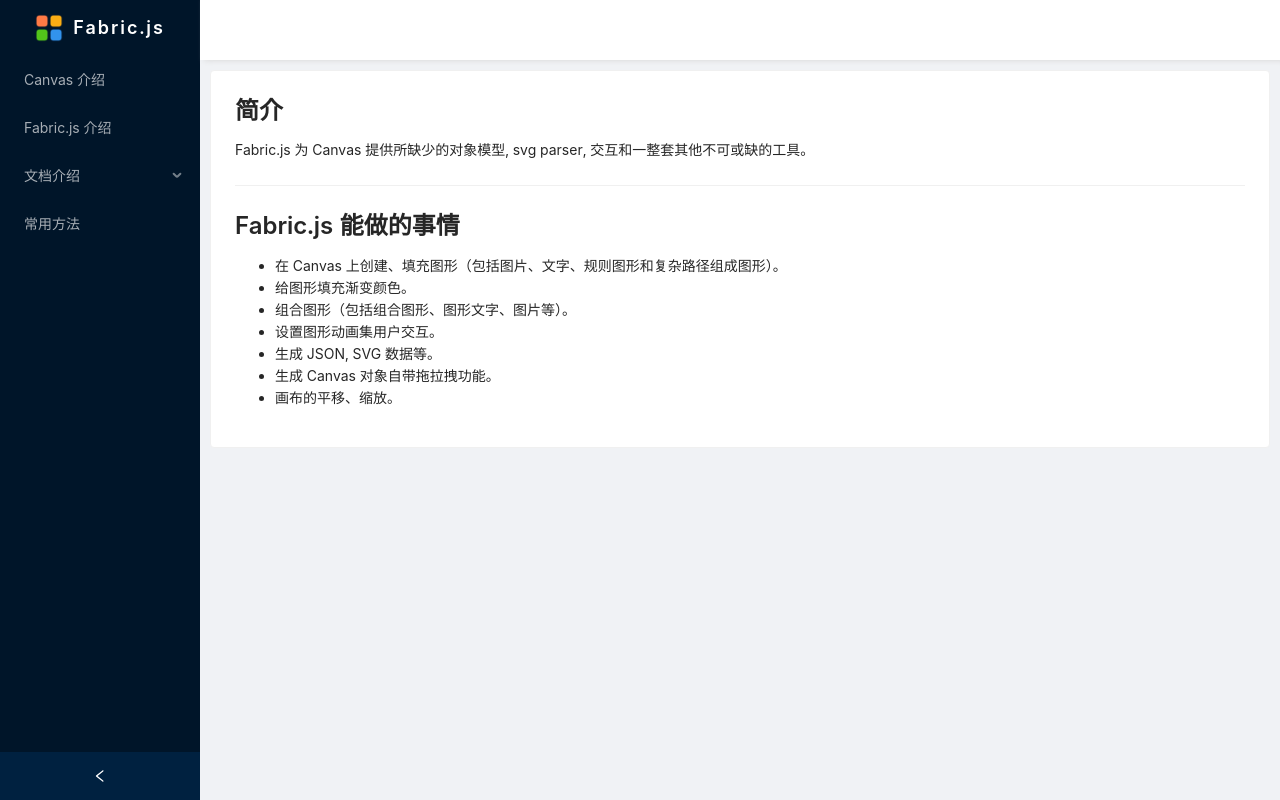
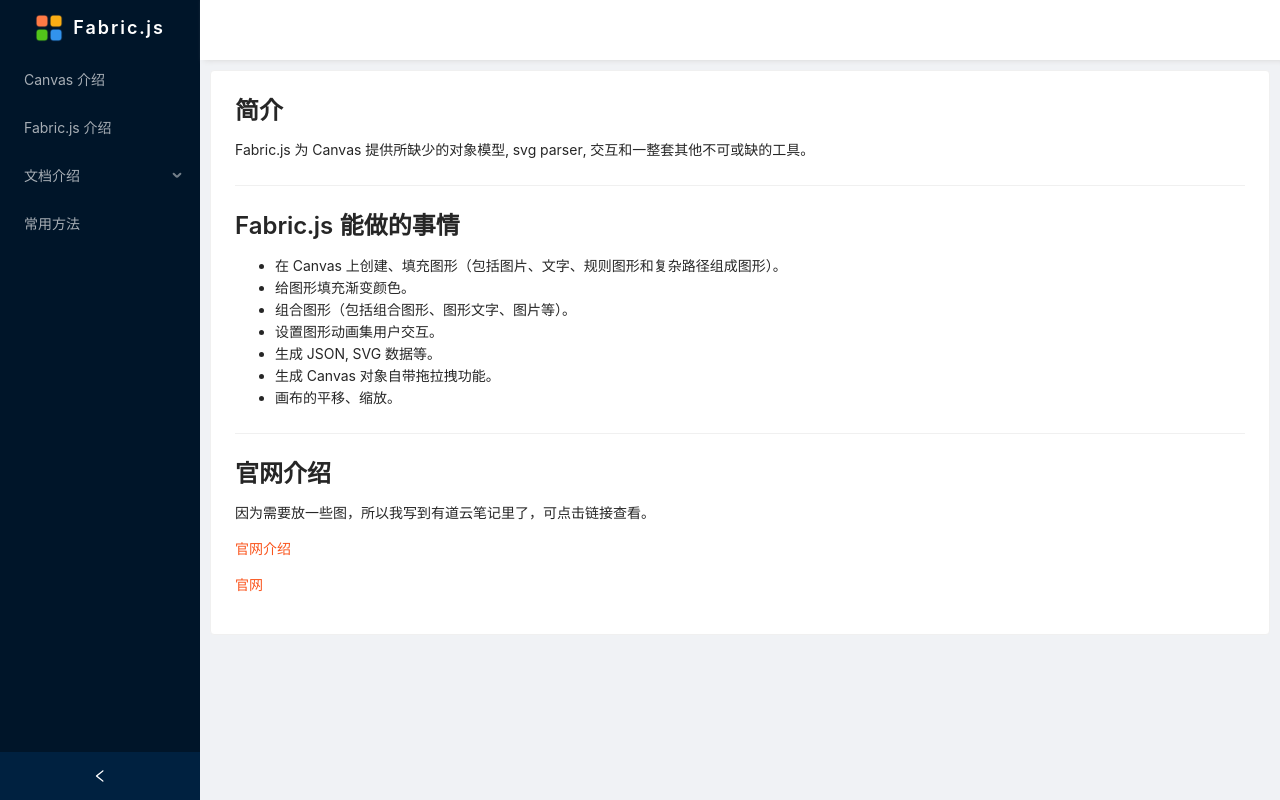
Before and after one commit to obf1313/fabric-vite, a React (Vite) app: page /fabricIntro in a window 1280 px wide. Built offline with nearby package versions, Linux system fonts and the light colour scheme.

Commit message:
优化官网文档

```diff
--- a/src/views/fabric/FabricIntro.tsx
+++ b/src/views/fabric/FabricIntro.tsx
@@ -8,6 +8,10 @@
 import { MyTitle } from '@components/index';
 
 const FabricIntro = () => {
+  // 打开官网介绍
+  const openHome = (url: string) => {
+    window.open('https://note.youdao.com/s/XqLk2oSs');
+  };
   return (
     <Card>
       <MyTitle title="简介" />
@@ -25,6 +29,15 @@
         <li>生成 Canvas 对象自带拖拉拽功能。</li>
         <li>画布的平移、缩放。</li>
       </ul>
+      <Divider />
+      <MyTitle title="官网介绍" />
+      <p>因为需要放一些图，所以我写到有道云笔记里了，可点击链接查看。</p>
+      <p>
+        <a onClick={() => openHome('https://note.youdao.com/s/XqLk2oSs')}>官网介绍</a>
+      </p>
+      <p>
+        <a onClick={() => openHome('http://fabricjs.com')}>官网</a>
+      </p>
     </Card>
   );
 };
```
